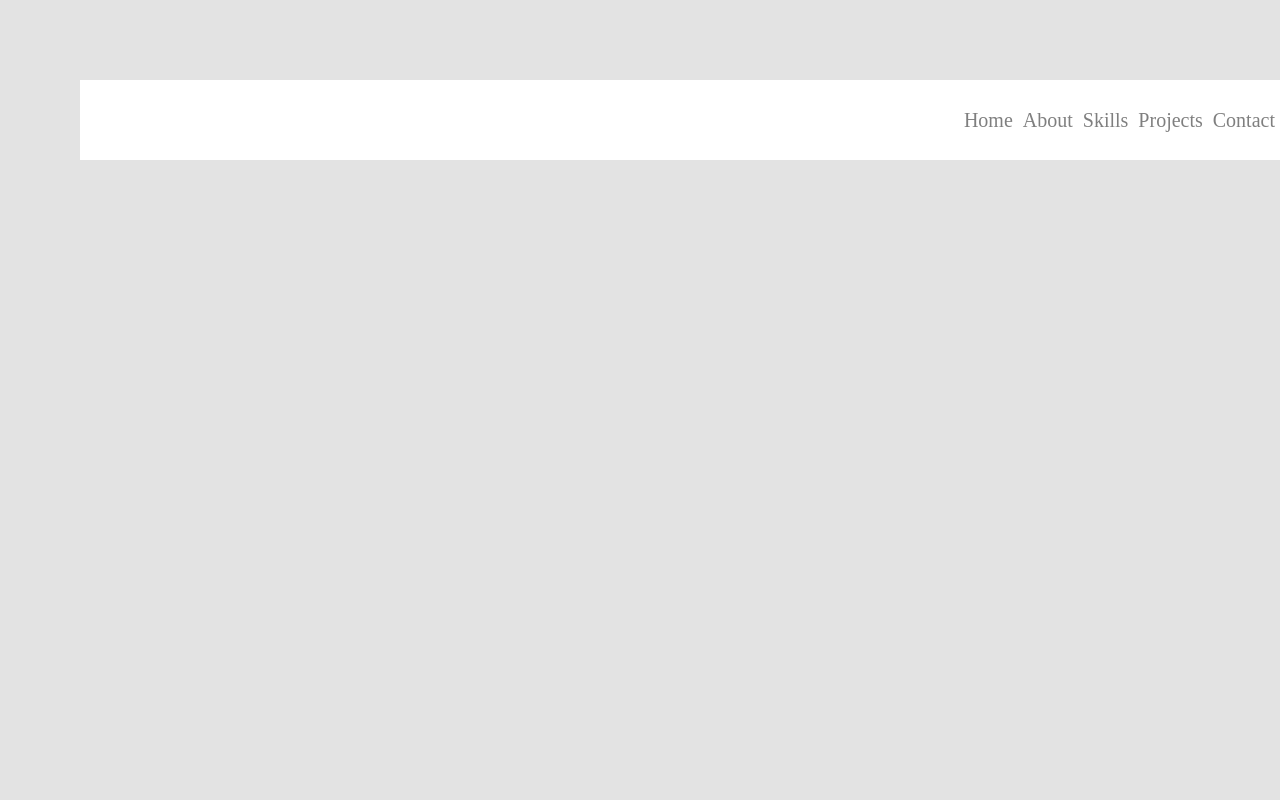
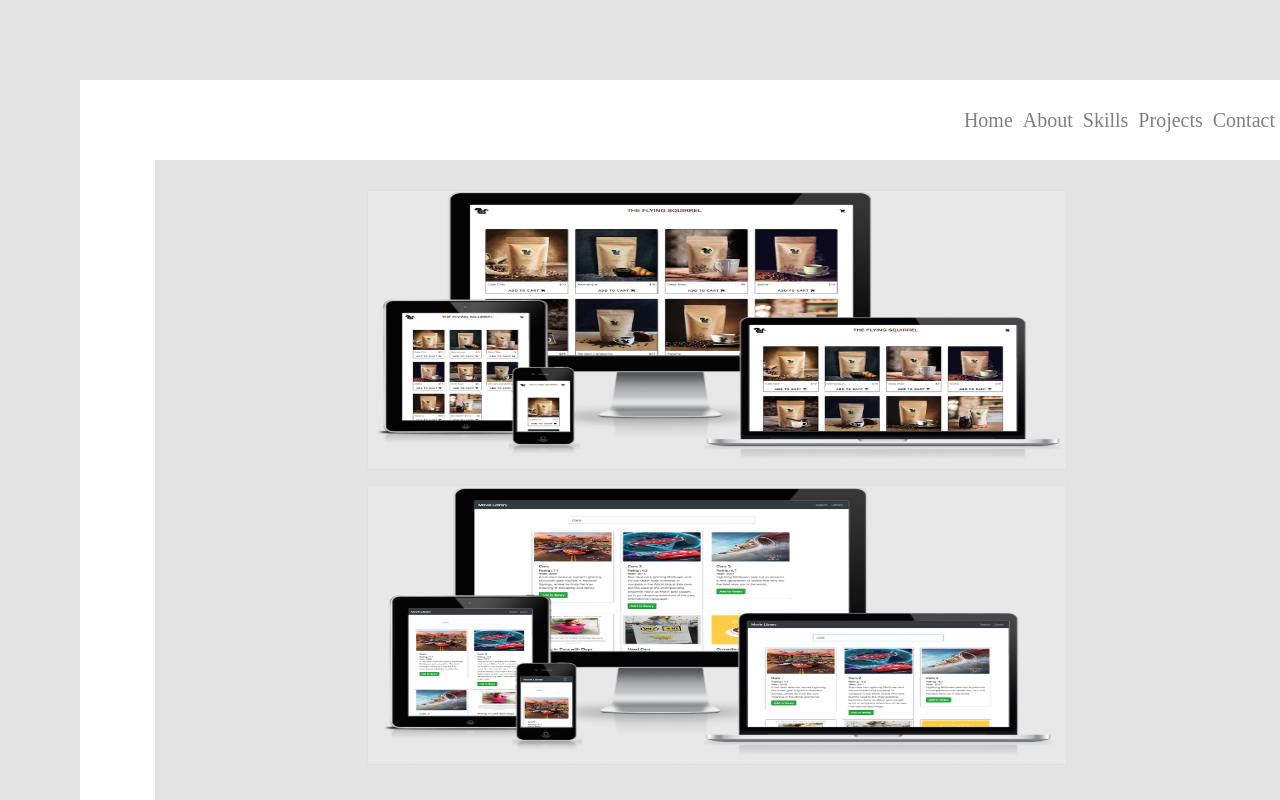
Before and after one commit to annlinros/Portfolio, a React (Create React App) app: page /mainprojects in a window 1280 px wide. Shown: the top 800 px of the page. Built offline with nearby package versions, Linux system fonts and the light colour scheme; a web font is replaced by a local one.

Commit message:
created MainProjects component
moved two react projects from projects section to main-projects

```diff
--- a/src/App.css
+++ b/src/App.css
@@ -123,8 +123,18 @@ body {
 .skill-items {
   font-size: 1.8rem;
 }
+/* MAIN PROJECTS */
+.main-projects-card {
+  width: 70rem;
+  height: 35vh;
+  margin-bottom: 1.5rem;
+}
+.main-project-img {
+  width: 100%;
+  height: 100%;
+}
 /* PROJECTS */
-.card {
+.project-card {
   margin: 3rem;
   padding: 2.5rem;
   width: 35rem;
@@ -165,7 +175,7 @@ body {
 }
 .card-img-overlay:hover {
   opacity: 1;
-  background: rgb(0, 0, 0, 0.8);
+  background: rgb(0, 0, 0, 0.9);
 }
 .card-link:hover {
   color: #fff;
@@ -202,7 +212,13 @@ body {
 
 /* MEDIA QUERIES */
 
-@media (min-width: 320px) and (max-width: 600px) {
+@media (min-width: 768px) and (max-width: 1024px) {
+  .main-projects-card {
+    width: 50rem;
+    height: 35rem;
+  }
+}
+@media (min-width: 320px) and (max-width: 766px) {
   .App {
     margin: 0;
   }
@@ -255,11 +271,19 @@ body {
   .skill-items {
     font-size: 1.2rem;
   }
-  .card {
+  .main-projects-card {
+    margin-top: 3rem;
+    width: 35rem;
+    height: 30vh;
+  }
+  .project-card {
     margin: 1rem;
     padding: 2rem;
     width: 25rem;
     height: 25rem;
+  }
+  .card-text {
+    font-size: 1rem;
   }
   .sub-heading {
     font-size: 2.2rem;
--- a/src/App.js
+++ b/src/App.js
@@ -7,6 +7,7 @@ import About from "./Components/About/About";
 import Skills from "./Components/Skills";
 import Contact from "./Components/Contact";
 import Projects from "./Components/Projects";
+import MainProjects from "./Components/MainProjects";
 
 function App() {
   return (
@@ -22,6 +23,9 @@ function App() {
         <Route path="/skills" component={Skills}>
           <Skills />
         </Route>
+        <Route path="/mainprojects" component={MainProjects}>
+          <MainProjects />
+        </Route>
         <Route path="/projects" component={Projects}>
           <Projects />
         </Route>
--- /dev/null
+++ b/src/Components/MainProjects.js
@@ -0,0 +1,77 @@
+import React from "react";
+import { Link } from "react-router-dom";
+import { Container, Card, Button } from "react-bootstrap";
+
+export default function MainProjects() {
+  return (
+    <Container fluid className="projects d-flex">
+      <Container className="sidebar" />
+      <Container
+        fluid
+        className="d-flex flex-column justify-content-start align-items-center mt-5"
+      >
+        {/* Project 1 */}
+        <Card className="main-projects-card">
+          <Card.Img
+            className="main-project-img"
+            src="img/coffee.png"
+            alt="coffee"
+          ></Card.Img>
+          <Card.ImgOverlay className="card-img-overlay">
+            <Card.Text>A static e-commerce site to purchase coffee.</Card.Text>
+            <Card.Text>made with - HTML, CSS, React JS</Card.Text>
+            <Card.Text>
+              Other libraries - Bootstrap, Styled Components, Font Awesome{" "}
+            </Card.Text>
+            <Container>
+              <Card.Link
+                href="https://flying-squirrel-coffee.netlify.com/"
+                target="_blanc"
+              >
+                VIEW DEMO
+              </Card.Link>
+              <Card.Link
+                href="https://github.com/annlinros/Flying-Squirrel-Coffee"
+                target="_blanc"
+              >
+                VIEW CODE
+              </Card.Link>
+            </Container>
+          </Card.ImgOverlay>
+        </Card>
+        {/* Project 2 */}
+        <Card className="main-projects-card">
+          <Card.Img
+            className="main-project-img"
+            src="img/movie-library.png"
+            alt="movie-app"
+          ></Card.Img>
+          <Card.ImgOverlay className="card-img-overlay">
+            <Card.Text>
+              A movie search app where you can search for movies and add
+              favorite movies to a library
+            </Card.Text>
+            <Card.Text>made with - HTML, CSS, React JS, React-bootstrap</Card.Text>
+            <Container>
+              <Card.Link
+                href="https://personal-movie-library.netlify.com/"
+                target="_blanc"
+              >
+                VIEW DEMO
+              </Card.Link>
+              <Card.Link
+                href="https://github.com/annlinros/Personal-Movie-Library"
+                target="_blanc"
+              >
+                VIEW CODE
+              </Card.Link>
+            </Container>
+          </Card.ImgOverlay>
+        </Card>
+        <Link to="/projects">
+          <Button variant="danger">More Projects</Button>
+        </Link>
+      </Container>
+    </Container>
+  );
+}
--- a/src/Components/Navigation.js
+++ b/src/Components/Navigation.js
@@ -17,7 +17,7 @@ export default function Navigation() {
           <Nav.Link eventKey="1" as={Link} to="/skills">
             Skills
           </Nav.Link>
-          <Nav.Link eventKey="1" as={Link} to="/projects">
+          <Nav.Link eventKey="1" as={Link} to="/mainprojects">
             Projects
           </Nav.Link>
           <Nav.Link eventKey="1" as={Link} to="/contact">
--- a/src/Components/Projects.js
+++ b/src/Components/Projects.js
@@ -1,67 +1,16 @@
 import React from "react";
-import { Container, Row, Col, Card } from "react-bootstrap";
+import { Container,Card } from "react-bootstrap";
 
 export default function Projects() {
   return (
     <Container fluid className="projects d-flex">
       <Container className="sidebar" />
-      <Container fluid>
-        <h1 className="sub-heading mt-5">Projects</h1>
-        <Container className="d-flex flex-column align-items-center">
-          <Row>
-            {/* Project 1 */}
-            <Col xs={10} mx-auto lg={6}>
-              <Card>
-                <Card.Img variant="top" src="img/coffee.png" />
-                <Card.ImgOverlay>
-                  <Card.Text>A shopping site to buy coffee.</Card.Text>
-                  <Card.Text>React/Context API</Card.Text>
-                  <Container>
-                    <Card.Link
-                      href="https://flying-squirrel-coffee.netlify.com/"
-                      target="_blanc"
+      <Container
+        fluid
+        className="d-flex  flex-wrap justify-content-center align-items-center mt-5"
       >
-                      VIEW DEMO
-                    </Card.Link>
-                    <Card.Link
-                      href="https://github.com/annlinros/Flying-Squirrel-Coffee"
-                      target="_blanc"
-                    >
-                      VIEW CODE
-                    </Card.Link>
-                  </Container>
-                </Card.ImgOverlay>
-              </Card>
-
-              {/* Project 2 */}
-            </Col>
-            <Col xs={10} mx-auto lg={6}>
-              <Card>
-                <Card.Img variant="top" src="img/movie-library.png" />
-                <Card.ImgOverlay className="card-img-overlay">
-                  <Card.Text>A movie library.</Card.Text>
-                  <Card.Text>React/Context API</Card.Text>
-                  <Container>
-                    <Card.Link
-                      href="https://personal-movie-library.netlify.com/"
-                      target="_blanc"
-                    >
-                      VIEW DEMO
-                    </Card.Link>
-                    <Card.Link
-                      href="https://github.com/annlinros/Personal-Movie-Library"
-                      target="_blanc"
-                    >
-                      VIEW CODE
-                    </Card.Link>
-                  </Container>
-                </Card.ImgOverlay>
-              </Card>
-            </Col>
-
         {/* Project 3 */}
-            <Col xs={10} mx-auto lg={6}>
-              <Card>
+        <Card className="project-card">
           <Card.Img variant="top" src="img/weather.png" />
           <Card.ImgOverlay className="card-img-overlay">
             <Card.Text>A weather app.</Card.Text>
@@ -82,20 +31,14 @@ export default function Projects() {
             </Container>
           </Card.ImgOverlay>
         </Card>
-            </Col>
-
         {/* Project 4 */}
-            <Col xs={10} mx-auto lg={6}>
-              <Card>
+        <Card className="project-card">
           <Card.Img variant="top" src="img/giphy.png" />
           <Card.ImgOverlay className="card-img-overlay">
             <Card.Text>A mini GIPHY clone.</Card.Text>
             <Card.Text>HTML, CSS, JavaScript</Card.Text>
             <Container>
-                    <Card.Link
-                      href="https://gifsie.netlify.com/"
-                      target="_blanc"
-                    >
+              <Card.Link href="https://gifsie.netlify.com/" target="_blanc">
                 VIEW DEMO
               </Card.Link>
               <Card.Link
@@ -107,20 +50,14 @@ export default function Projects() {
             </Container>
           </Card.ImgOverlay>
         </Card>
-            </Col>
-
         {/* Project 5 */}
-            <Col xs={10} mx-auto lg={6}>
-              <Card>
+        <Card className="project-card">
           <Card.Img variant="top" src="img/tip-calculator.png" />
           <Card.ImgOverlay className="card-img-overlay">
             <Card.Text>A tip calculator.</Card.Text>
             <Card.Text>HTML, CSS, JavaScript</Card.Text>
             <Container>
-                    <Card.Link
-                      href="https://tipsie.netlify.com/"
-                      target="_blanc"
-                    >
+              <Card.Link href="https://tipsie.netlify.com/" target="_blanc">
                 VIEW DEMO
               </Card.Link>
               <Card.Link
@@ -132,11 +69,8 @@ export default function Projects() {
             </Container>
           </Card.ImgOverlay>
         </Card>
-            </Col>
-
         {/* Project 6 */}
-            <Col xs={10} mx-auto lg={6}>
-              <Card>
+        <Card className="project-card">
           <Card.Img variant="top" src="img/palindrome.png" />
           <Card.ImgOverlay className="card-img-overlay">
             <Card.Text>A palindrome checker.</Card.Text>
@@ -157,9 +91,6 @@ export default function Projects() {
             </Container>
           </Card.ImgOverlay>
         </Card>
-            </Col>
-          </Row>
-        </Container>
       </Container>
     </Container>
   );
```
Lines whose indentation alone changed are shown as unchanged.
